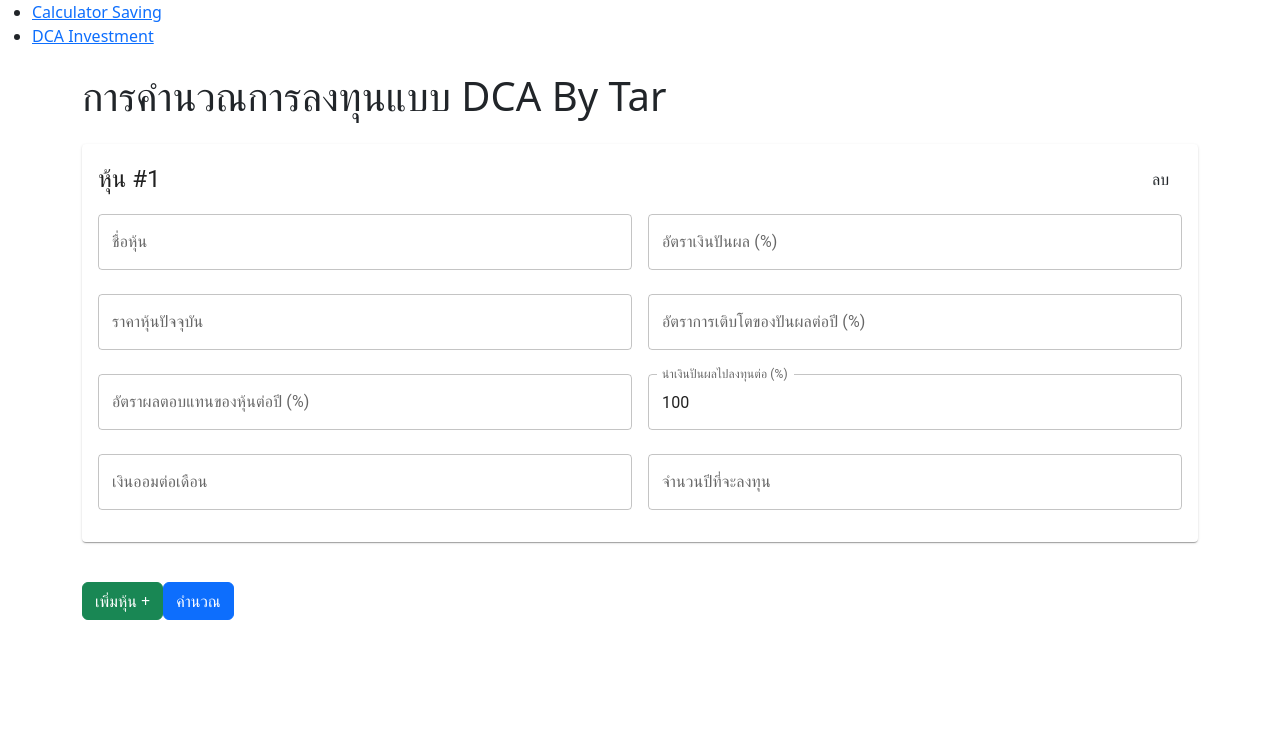
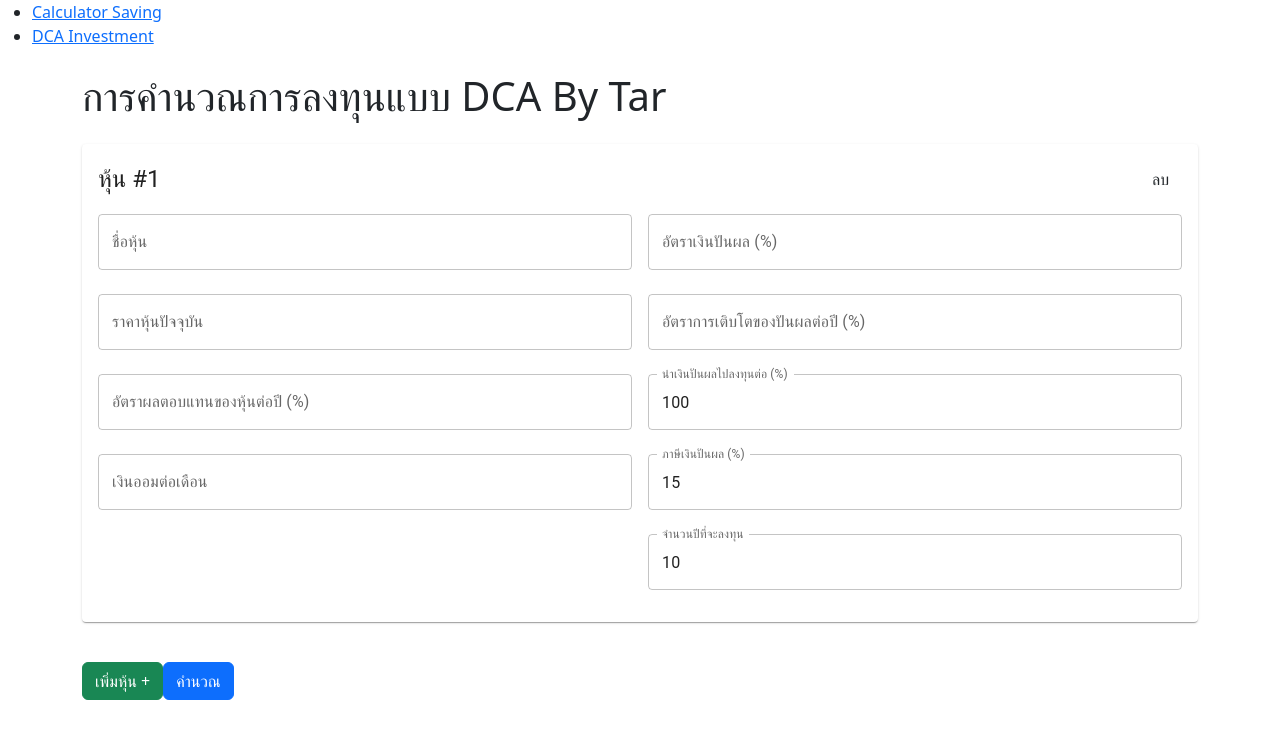
Before and after one commit to natthphong/saving_calculator, a React (Create React App) app: page /dca in a window 1280 px wide. Shown: the top 738 px of the page. Built offline with nearby package versions, Linux system fonts and the light colour scheme.

Commit message:
update README

```diff
--- a/src/pages/DCAInvestment/components/DCACalculatorForm.jsx
+++ b/src/pages/DCAInvestment/components/DCACalculatorForm.jsx
@@ -19,9 +19,10 @@ function DCACalculatorForm({ id, onUpdate ,onRemove}) {
     const [dividendYield, setDividendYield] = useState('');
     const [dividendGrowthRate, setDividendGrowthRate] = useState('');
     const [contribution, setContribution] = useState('');
-    const [investmentYears, setInvestmentYears] = useState('');
+    const [investmentYears, setInvestmentYears] = useState('10');
     const [dividendReinvestmentRate, setDividendReinvestmentRate] = useState('100');
-
+    // const [dividendFrequency, _setDividendFrequency] = useState('yearly');
+    const [dividendTaxRate, setDividendTaxRate] = useState('15');
     // ฟังก์ชันจัดการการเปลี่ยนแปลง
     const handleChange = () => {
         const data = {
@@ -33,6 +34,8 @@ function DCACalculatorForm({ id, onUpdate ,onRemove}) {
             contribution: parseFloat(contribution) || 0,
             investmentYears: parseInt(investmentYears) || 0,
             dividendReinvestmentRate: parseFloat(dividendReinvestmentRate) || 0,
+            // dividendFrequency: parseFloat(dividendFrequency) || 0,
+            dividendTaxRate: parseFloat(dividendTaxRate) || 0,
         };
         onUpdate(id, data);
     };
@@ -126,6 +129,14 @@ function DCACalculatorForm({ id, onUpdate ,onRemove}) {
                             margin="normal"
                         />
                         <TextField
+                            label="ภาษีเงินปันผล (%)"
+                            type="number"
+                            value={dividendTaxRate}
+                            onChange={(e) => setDividendTaxRate(e.target.value)}
+                            fullWidth
+                            margin="normal"
+                        />
+                        <TextField
                             label="จำนวนปีที่จะลงทุน"
                             type="number"
                             value={investmentYears}
--- a/src/pages/DCAInvestment/components/DCAResultsGraph.jsx
+++ b/src/pages/DCAInvestment/components/DCAResultsGraph.jsx
@@ -10,6 +10,7 @@ import {
     Legend,
     ResponsiveContainer,
 } from 'recharts';
+import {numberFormatter} from "../../Calculator/utils/calculations";
 
 function DCAResultsGraph({ data }) {
     // จัดกลุ่มข้อมูลตามปีและหุ้น
@@ -39,8 +40,11 @@ function DCAResultsGraph({ data }) {
                             offset: -5,
                         }}
                     />
-                    <YAxis />
-                    <Tooltip />
+                    <YAxis tickFormatter={numberFormatter} />
+                    <Tooltip
+                        formatter={(value) => numberFormatter(value)}
+                        labelFormatter={(label) => `ปีที่ ${label}`}
+                    />
                     <Legend />
                     {Object.keys(chartData[0])
                         .filter(key => key !== 'year')
--- a/src/pages/DCAInvestment/components/DCAResultsTable.jsx
+++ b/src/pages/DCAInvestment/components/DCAResultsTable.jsx
@@ -29,7 +29,10 @@ function DCAResultsTable({ yearlyData }) {
                         <TableCell>ปีที่</TableCell>
                         <TableCell align="right">มูลค่าพอร์ต (บาท)</TableCell>
                         <TableCell align="right">เงินออมสะสม (บาท)</TableCell>
+                        <TableCell align="right">ผลตอบแทนสะสม (บาท)</TableCell>
                         <TableCell align="right">ปันผลสะสม (บาท)</TableCell>
+                        <TableCell align="right">ภาษีเงินปันผล (บาท)</TableCell>
+                        {/*<TableCell align="right">ปันผล % ต่อปี (บาท)</TableCell>*/}
                     </TableRow>
                 </TableHead>
                 <TableBody>
@@ -43,8 +46,17 @@ function DCAResultsTable({ yearlyData }) {
                                 {numberFormatter(row.totalContribution)}
                             </TableCell>
                             <TableCell align="right">
+                                {numberFormatter(row.totalBalance-row.totalContribution)}
+                            </TableCell>
+                            <TableCell align="right">
                                 {numberFormatter(row.totalDividend)}
                             </TableCell>
+                            <TableCell align="right">
+                                {numberFormatter(row.totalDividendTax)}
+                            </TableCell>
+                            {/*<TableCell align="right">*/}
+                            {/*    {numberFormatter(row.totalDividendPercent)}*/}
+                            {/*</TableCell>*/}
                         </TableRow>
                     ))}
                 </TableBody>
--- a/src/pages/DCAInvestment/utils/calculations.jsx
+++ b/src/pages/DCAInvestment/utils/calculations.jsx
@@ -3,7 +3,7 @@
 export function calculateDCAInvestment(stocksData) {
     let allData = [];
     let yearlyData = [];
-    let portfolio = [];
+    // let portfolio = [];
 
     // คำนวณจำนวนปีสูงสุด
     const maxInvestmentYears = Math.max(...stocksData.map(stock => stock.investmentYears));
@@ -12,8 +12,8 @@ export function calculateDCAInvestment(stocksData) {
         let totalBalance = 0;
         let totalContribution = 0;
         let totalDividend = 0;
+        let totalDividendTax = 0;
         let stockPortion = [];
-
         stocksData.forEach((stock, index) => {
             if (year > stock.investmentYears) return;
 
@@ -33,11 +33,16 @@ export function calculateDCAInvestment(stocksData) {
 
             // คำนวณปันผลต่อหุ้น
             const dividendPerShare = (stock.dividendYield / 100) * Math.pow(1 + stock.dividendGrowthRate / 100, year - 1);
+            // console.log(stock.stockName);
+            // console.log(totalSharesHeld);
+            // console.log(dividendPerShare);
+            // ปันผลที่ได้รับในปีนี้
 
-            // ปันผลที่ได้รับในปีนี้
-            const dividendReceived = totalSharesHeld * dividendPerShare;
-
+            let dividendReceived = totalSharesHeld *(stockPrice* dividendPerShare);
+            const dividendTax = dividendReceived* (stock.dividendTaxRate/100)
+            totalDividendTax += dividendTax;
             // นำปันผลไปลงทุนต่อ
+            dividendReceived= dividendReceived - dividendTax;
             const reinvestedDividend = (dividendReceived * (stock.dividendReinvestmentRate / 100)) / stockPrice;
 
             // อัปเดตจำนวนหุ้นที่ถืออยู่
@@ -66,6 +71,7 @@ export function calculateDCAInvestment(stocksData) {
                 dividendReceived,
                 balance,
                 annualContribution,
+                dividendTax,
             });
         });
 
@@ -81,6 +87,7 @@ export function calculateDCAInvestment(stocksData) {
             totalContribution,
             totalDividend,
             stockPortion,
+            totalDividendTax,
         });
     }
 
```
